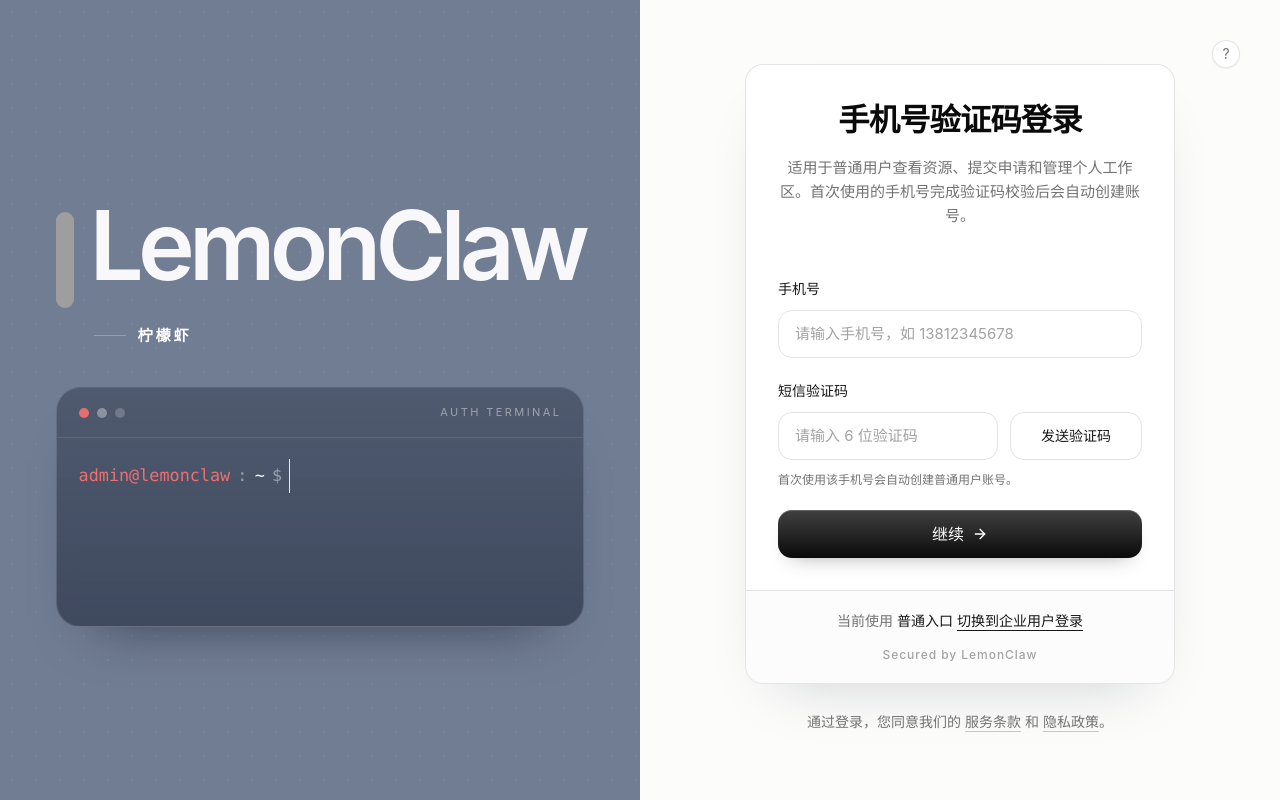
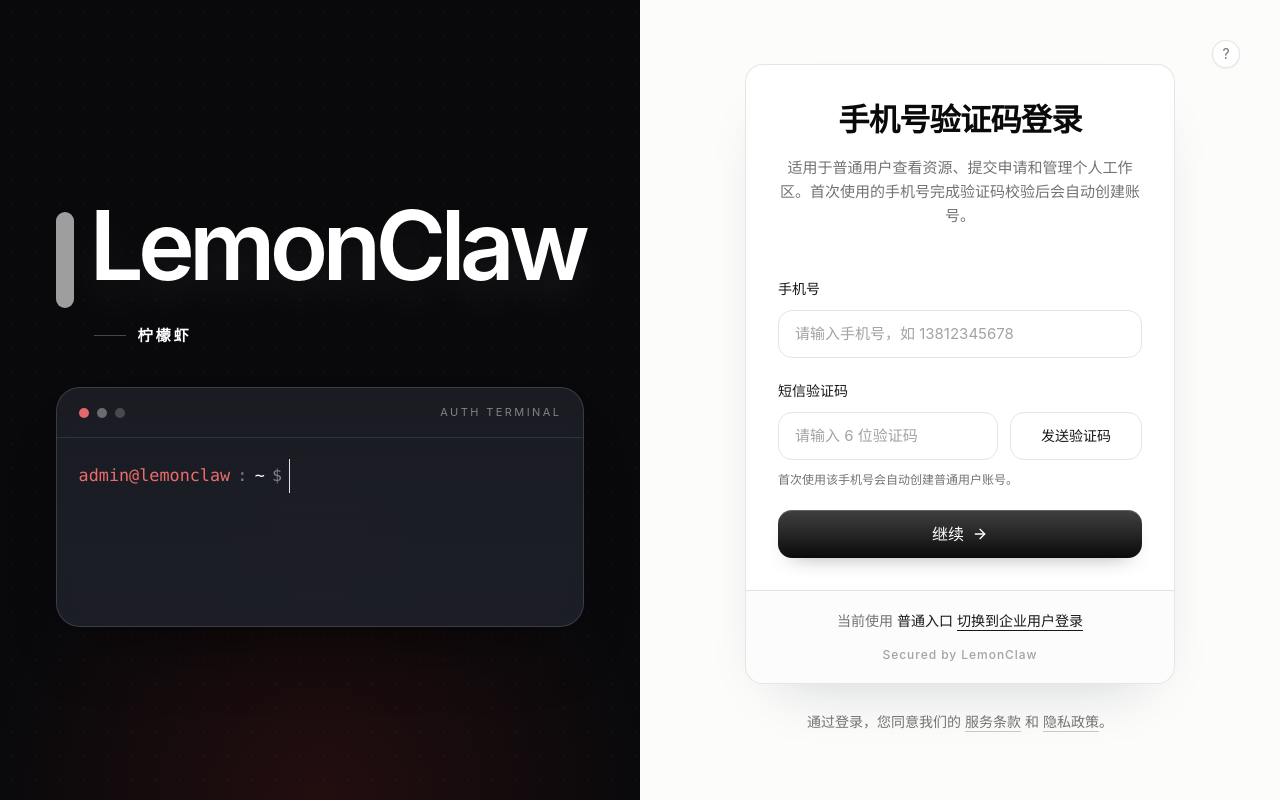
Before and after one commit to LoD-Dawn/LemonClawAdmin, a Next.js app: page /login in a window 1280 px wide. Built offline with nearby package versions, Linux system fonts and the light colour scheme; grey boxes are pictures that could not be loaded.

Commit message:
feat: 优化样式

```diff
--- a/src/app/globals.css
+++ b/src/app/globals.css
@@ -210,9 +210,9 @@
 
 .login-terminal {
   border: 1px solid rgba(255, 255, 255, 0.14);
-  background: linear-gradient(180deg, rgba(15, 23, 42, 0.34), rgba(15, 23, 42, 0.5));
+  background: linear-gradient(180deg, rgba(33, 35, 44, 0.74), rgba(30, 32, 41, 0.92));
   border-radius: 1.5rem;
-  box-shadow: 0 32px 60px -42px rgba(15, 23, 42, 0.75);
+  box-shadow: 0 38px 80px -46px rgba(0, 0, 0, 0.92);
   backdrop-filter: blur(10px);
   min-height: 15rem;
 }
--- a/src/components/auth/auth-layout.tsx
+++ b/src/components/auth/auth-layout.tsx
@@ -14,23 +14,24 @@ export function AuthLayout({ children, title, subtitle }: AuthLayoutProps) {
   return (
     <div className="min-h-screen bg-[#fcfcfb] text-neutral-950">
       <div className="grid min-h-screen lg:grid-cols-2">
-        <section className="relative hidden min-h-screen overflow-hidden bg-[#717d93] text-white lg:flex lg:flex-col">
-          <div className="absolute inset-0 opacity-[0.08] [background-image:radial-gradient(circle_at_center,rgba(255,255,255,0.8)_1px,transparent_1px)] [background-size:24px_24px]" />
+        <section className="relative hidden min-h-screen overflow-hidden bg-[#09090b] text-white lg:flex lg:flex-col">
+          <div className="absolute inset-0 bg-[radial-gradient(circle_at_bottom_center,rgba(127,29,29,0.22),transparent_38%),linear-gradient(180deg,rgba(9,9,11,0),rgba(9,9,11,0.22))]" />
+          <div className="absolute inset-0 opacity-[0.035] [background-image:radial-gradient(circle_at_center,rgba(255,255,255,0.72)_1px,transparent_1px)] [background-size:24px_24px]" />
 
           <div className="relative flex min-h-screen items-center justify-center px-10 py-12 xl:px-14">
             <div className="w-full max-w-[44rem] text-center">
               <div className="mb-6 flex items-center justify-center gap-4">
                 <Link href="/" className="contents">
-                  <div className="relative h-24 w-24 overflow-hidden rounded-[2rem] bg-white/10 shadow-[0_30px_60px_-42px_rgba(0,0,0,0.45)]">
+                  <div className="relative h-24 w-24 overflow-hidden rounded-[2rem] bg-white/[0.08] shadow-[0_34px_70px_-42px_rgba(0,0,0,0.82)]">
                     <Image src="/images/Logo.png" alt="LemonClaw" fill sizes="96px" className="object-cover" />
                   </div>
                   <div className="text-left">
-                    <span className="block text-[5.25rem] font-semibold tracking-[-0.06em] text-white/95 xl:text-[6rem]">
+                    <span className="block text-[5.25rem] font-semibold tracking-[-0.06em] text-white [text-shadow:0_18px_40px_rgba(255,255,255,0.08)] xl:text-[6rem]">
                       LemonClaw
                     </span>
                     <div className="ml-1 mt-2 flex items-center gap-3">
                       <span className="h-px w-8 bg-white/25" />
-                      <span className="text-[0.95rem] font-semibold tracking-[0.18em] text-white/74">
+                      <span className="text-[0.95rem] font-semibold tracking-[0.18em] text-white/82">
                         柠檬虾
                       </span>
                     </div>
```
